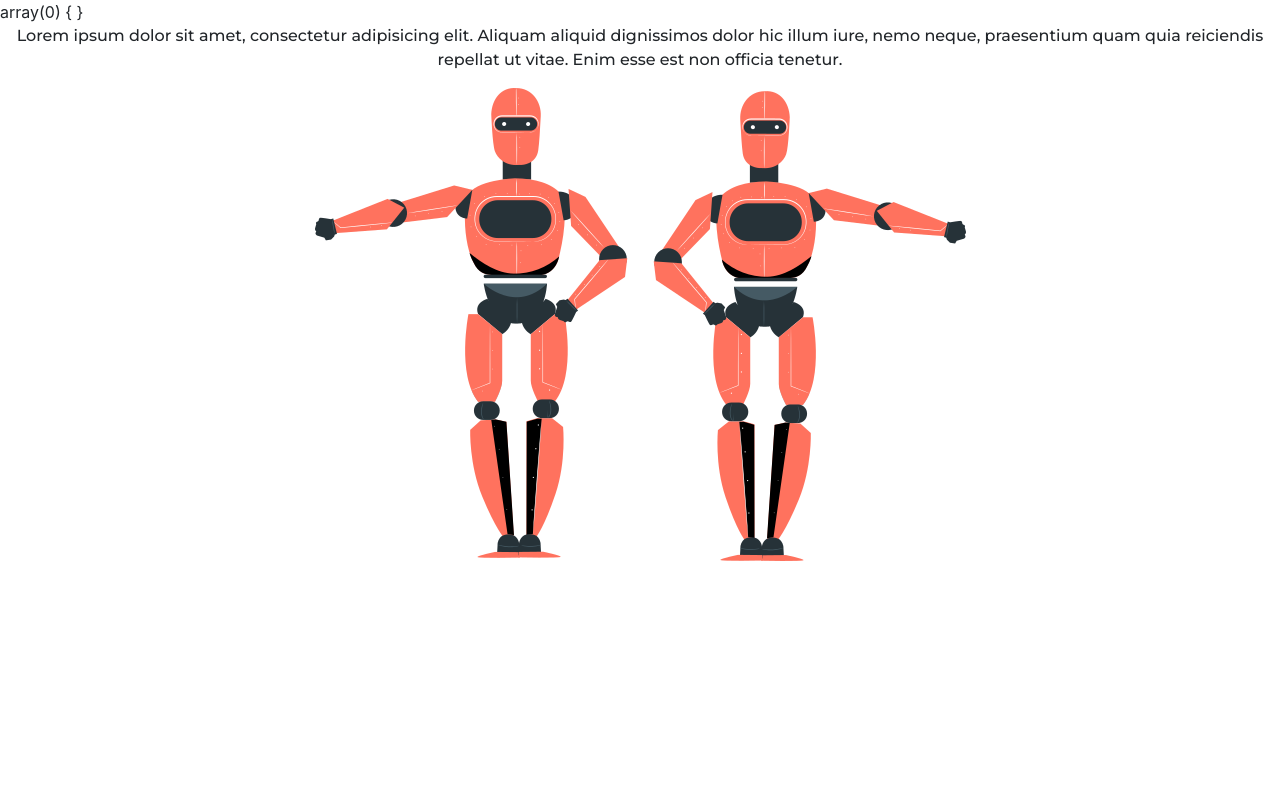
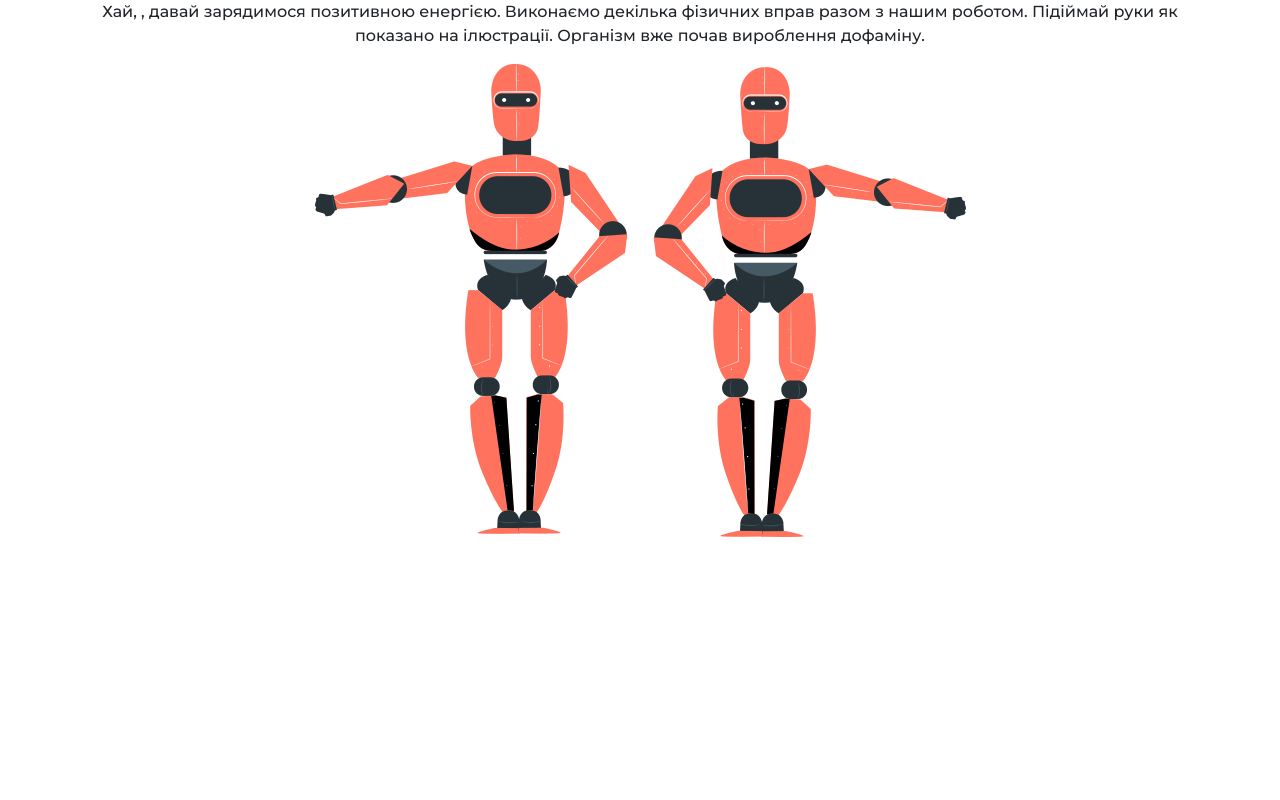
Before and after one commit to markov-aleksandr/movement, a PHP site: page /workout in a window 1280 px wide. Run offline with PHP 8.4, Linux system fonts and the light colour scheme; data that the repository does not hold is empty.

Commit message:
Добавил текста, пофиксил роут.

```diff
--- a/application/controllers/WorkoutController.php
+++ b/application/controllers/WorkoutController.php
@@ -11,18 +11,6 @@
 {
     public function actionIndex()
     {
-        $this->view->generate('gym-view.php', 'template-view.php');
-        if (isset($_POST["name"]) && isset($_POST["age"])) {
-
-            // Формируем массив для JSON ответа
-            $result = array(
-                'name' => $_POST["name"],
-                'age' => $_POST["age"]
-            );
-            var_dump($result);
-
-            // Переводим массив в JSON
-//            echo json_encode($result);
-            }
+        $this->view->generate('gym-view.php', 'template-view.php', $_POST['name']);
     }
 }
--- a/application/views/gym-view.php
+++ b/application/views/gym-view.php
@@ -1,21 +1,33 @@
-<section class="workout">
+<section class="workout container">
     <div id="carouselExampleControls" class="carousel slide" data-ride="carousel">
         <div class="carousel-inner">
             <div class="carousel-item active">
-                <p>Lorem ipsum dolor sit amet, consectetur adipisicing elit. Aliquam aliquid dignissimos dolor hic illum iure, nemo neque, praesentium quam quia reiciendis repellat ut vitae. Enim esse est non officia tenetur.</p>
+                <p>Хай, <?=$data?>, давай зарядимося позитивною енергією. Виконаємо декілька фізичних вправ разом з нашим
+                    роботом.
+                    Підіймай руки як показано на ілюстрації. Організм вже почав вироблення дофаміну.
+                </p>
                 <img class="d-block " src="/images/move/1 (1).png" alt="First slide">
             </div>
-            <div class="carousel-item">                <p>Lorem ipsum dolor sit amet, consectetur adipisicing elit. Aliquam aliquid dignissimos dolor hic illum iure, nemo neque, praesentium quam quia reiciendis repellat ut vitae. Enim esse est non officia tenetur.</p>
+            <div class="carousel-item"><p><?=$data?>, виконуємо розминку сидячи на підлозі або навіть дивані. Але головне не
+                    заснути на дивані</p>
 
                 <img class="d-block " src="/images/move/1 (2).png" alt="Second slide">
             </div>
-            <div class="carousel-item">                <p>Lorem ipsum dolor sit amet, consectetur adipisicing elit. Aliquam aliquid dignissimos dolor hic illum iure, nemo neque, praesentium quam quia reiciendis repellat ut vitae. Enim esse est non officia tenetur.</p>
+            <div class="carousel-item"><p>Іван сидів дві години і його поперек вже втомився. Виконуй вправи за роботом,
+                    щоб не боліла спина.</p>
 
                 <img class="d-block" src="/images/move/1 (3).png" alt="Third slide">
             </div>
-            <div class="carousel-item">                <p>Lorem ipsum dolor sit amet, consectetur adipisicing elit. Aliquam aliquid dignissimos dolor hic illum iure, nemo neque, praesentium quam quia reiciendis repellat ut vitae. Enim esse est non officia tenetur.</p>
+            <div class="carousel-item"><p>Сова вміє кружляти шиєю на 360 градусів. А ми розминаємо шию разом з Ванею.
+                </p>
 
                 <img class="d-block " src="/images/move/1 (4).png" alt=" slide">
+            </div>
+            <div class="carousel-item"><p>Стрибаємо в ритмі гепарда і закінчуємо нашу маленьку розминку. Дякуємо що
+                    зробив це разом з нашим роботом Іваном.
+                </p>
+
+                <img class="d-block " src="/images/move/1 (5).png" alt=" slide">
             </div>
         </div>
         <a class="carousel-control-prev" href="#carouselExampleControls" role="button" data-slide="prev">
--- a/core/Route.php
+++ b/core/Route.php
@@ -36,8 +36,6 @@
         if (file_exists($controllerPath)) {
             include '../application/controllers/' . $controllerFile;
         } else {
-            var_dump($_SERVER['REQUEST_URI']);
-            die();
             Route::errorPage404();
         }
         $controllerName = "Application\Controllers\\" . $controllerName;
@@ -47,10 +45,7 @@
         if (method_exists($controller, $action)) {
             $controller->$action();
         } else {
-            var_dump($_SERVER['REQUEST_URI']);
-            die();
             Route::errorPage404();
-//            print_r('r');
         }
     }
 
--- a/public/index.php
+++ b/public/index.php
@@ -1,7 +1,3 @@
 <?php
-session_start();
-ini_set('display_errors', 1);
 require '../vendor/autoload.php';
-
-var_dump($_SESSION);
 \Core\Route::start();
```
Also changed, not shown: application/controllers/MainController.php (+0 -9 lines), application/views/workout-view.php (deleted, +0 -7 lines), core/Model.php (+4 -4 lines), public/images/move/1 (5).png (added).
